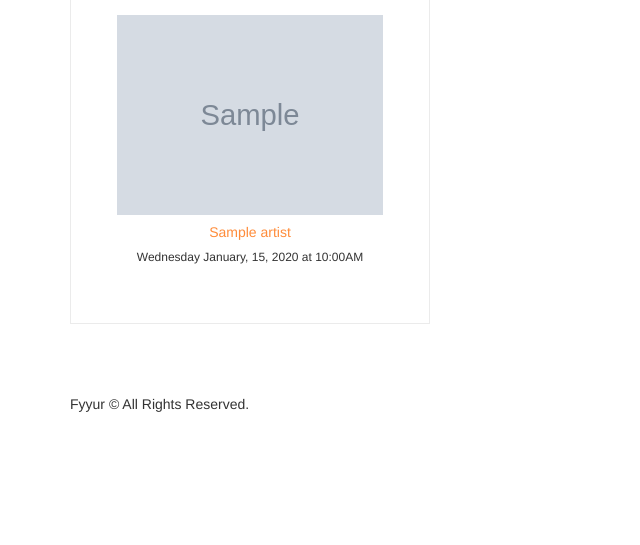
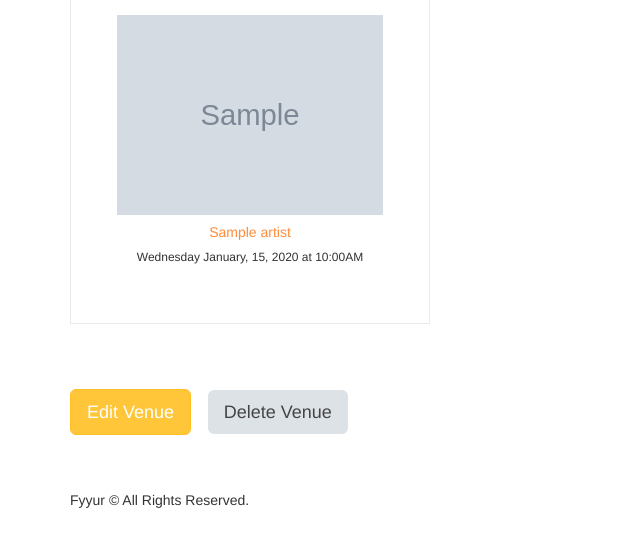
Before and after one commit to miirakuy/Udacity_FSND_01_fyyur, a Flask app: page /venues/1 in a window 1280 px wide. Shown: the part 701-1246 px from the top of the page, without its empty margins (0-640 px from the left). Before the commit the page ends 1113 px from the top, so only its background shows below. Run offline with Flask 2, Linux system fonts and the light colour scheme; tables that the repository leaves empty hold one stand-in row (values such as "Sample post"); grey boxes marked "Sample" are stand-in pictures; some libraries are stand-ins or nearby versions.

Commit message:
Implement DELETE and EDIT for Venue and Artist.

```diff
--- a/app.py
+++ b/app.py
@@ -51,7 +51,7 @@ class Venue(db.Model):
     website = db.Column(db.String(500))
     seeking_talent = db.Column(db.Boolean, default=True)
     seeking_description = db.Column(db.String(500))
-    shows = db.relationship('Show', backref=db.backref('Venue', lazy=True))
+    shows = db.relationship('Show', backref=db.backref('Venue', lazy=True, cascade='all'))
 
     def __init__(self, name, city, state, address, phone, facebook_link, genres, image_link='', website='', seeking_talent=False, seeking_description=''):
       self.name = name
@@ -67,6 +67,13 @@ class Venue(db.Model):
 
     def create(self):
       db.session.add(self)
+      db.session.commit()
+
+    def update(self):
+      db.session.commit()
+
+    def delete(self):
+      db.session.delete(self)
       db.session.commit()
 
     @property
@@ -102,7 +109,14 @@ class Artist(db.Model):
     website = db.Column(db.String(500))
     seeking_venues = db.Column(db.Boolean, default=False)
     seeking_description = db.Column(db.String(500))
-    shows = db.relationship('Show', backref=db.backref('Artist', lazy=True))
+    shows = db.relationship('Show', backref=db.backref('Artist', lazy=True, cascade='all'))
+
+    def create(self):
+      db.session.add(self)
+      db.session.commit()
+
+    def update(self):
+      db.session.commit()
 
     def artist_id_name(self):
       return {
@@ -130,14 +144,18 @@ class Artist(db.Model):
 class Show(db.Model):
     __tablename__ = 'Show'
     id = db.Column(db.Integer, primary_key=True)
-    venue_id = db.Column(db.Integer, db.ForeignKey('Venue.id'))
-    artist_id = db.Column(db.Integer, db.ForeignKey('Artist.id'))
+    venue_id = db.Column(db.Integer, db.ForeignKey('Venue.id', ondelete='CASCADE'))
+    artist_id = db.Column(db.Integer, db.ForeignKey('Artist.id', ondelete='CASCADE'))
     start_time = db.Column(db.DateTime())
 
     def __init__(self, venue_id, artist_id, start_time):
       self.venue_id = venue_id
       self.artist_id = artist_id
       self.start_time = start_time
+
+    def create(self):
+      db.session.add(self)
+      db.session.commit()
 
 #----------------------------------------------------------------------------#
 # Filters.
@@ -248,31 +266,45 @@ def create_venue_form():
 def create_venue_submission():
   # TODO: insert form data as a new Venue record in the db, instead
   # TODO: modify data to be the data object returned from db insertion
-  name = request.form['name']
-  city = request.form['city']
-  state = request.form['state']
-  address = request.form['address']
-  phone = request.form['phone']
-  genres = request.form.getlist('genres')
-  facebook_link = request.form['facebook_link']
-  data = Venue(name=name, city=city, state=state, address=address, phone=phone, genres=genres, facebook_link=facebook_link)
-  Venue.create(data)
 
-  # on successful db insert, flash success
-  flash('Venue ' + request.form['name'] + ' was successfully listed!')
+  try:
+    name = request.form['name']
+    city = request.form['city']
+    state = request.form['state']
+    address = request.form['address']
+    phone = request.form['phone']
+    genres = request.form.getlist('genres')
+    facebook_link = request.form['facebook_link']
+    data = Venue(name=name, city=city, state=state, address=address, phone=phone, genres=genres, facebook_link=facebook_link)
+    Venue.create(data)
+    # on successful db insert, flash success
+    flash('Venue ' + request.form['name'] + ' was successfully listed!')
   # TODO: on unsuccessful db insert, flash an error instead.
   # e.g., flash('An error occurred. Venue ' + data.name + ' could not be listed.')
   # see: http://flask.pocoo.org/docs/1.0/patterns/flashing/
+  except:
+    flash('An error occurred. Venue ' + data.name + ' could not be listed.')
+  finally:
+    db.session.close()
   return render_template('pages/home.html')
 
 @app.route('/venues/<venue_id>', methods=['DELETE'])
 def delete_venue(venue_id):
   # TODO: Complete this endpoint for taking a venue_id, and using
   # SQLAlchemy ORM to delete a record. Handle cases where the session commit could fail.
+  try:
+    data = Venue.query.get(venue_id)
+    Venue.delete(data)
+    flash('Venue ' + request.form['name'] + ' was successfully deleted!')
+  except:
+    flash('An error occurred. Venue ' + data.name + ' could not be deleted.')
+  finally:
+    db.session.close()
+  return render_template('pages/home.html')
+
 
   # BONUS CHALLENGE: Implement a button to delete a Venue on a Venue Page, have it so that
   # clicking that button delete it from the db then redirect the user to the homepage
-  return None
 
 #  Artists
 #  ----------------------------------------------------------------
@@ -346,53 +378,69 @@ def show_artist(artist_id):
 @app.route('/artists/<int:artist_id>/edit', methods=['GET'])
 def edit_artist(artist_id):
   form = ArtistForm()
-  artist={
-    "id": 4,
-    "name": "Guns N Petals",
-    "genres": ["Rock n Roll"],
-    "city": "San Francisco",
-    "state": "CA",
-    "phone": "326-123-5000",
-    "website": "https://www.gunsnpetalsband.com",
-    "facebook_link": "https://www.facebook.com/GunsNPetals",
-    "seeking_venue": True,
-    "seeking_description": "Looking for shows to perform at in the San Francisco Bay Area!",
-    "image_link": "https://images.unsplash.com/photo-1549213783-8284d0336c4f?ixlib=rb-1.2.1&ixid=eyJhcHBfaWQiOjEyMDd9&auto=format&fit=crop&w=300&q=80"
-  }
   # TODO: populate form with fields from artist with ID <artist_id>
+  artist = Artist.query.get(artist_id)
+  form.name.data = artist.name
+  form.genres.data = artist.genres
+  form.city.data = artist.city
+  form.state.data = artist.state
+  form.phone.data = artist.phone
+  form.facebook_link.data = artist.facebook_link
   return render_template('forms/edit_artist.html', form=form, artist=artist)
 
 @app.route('/artists/<int:artist_id>/edit', methods=['POST'])
 def edit_artist_submission(artist_id):
   # TODO: take values from the form submitted, and update existing
   # artist record with ID <artist_id> using the new attributes
-
+  try:
+    form = ArtistForm(request.form)
+    artist = Artist.query.get(artist_id)
+    artist.name = request.form['name']
+    artist.genres = request.form.getlist('genres')
+    artist.city = request.form['city']
+    artist.state = request.form['state']
+    artist.phone = request.form['phone']
+    artist.facebook_link = request.form['facebook_link']
+    Artist.update(artist)
+  except:
+    db.session.rollback()
+  finally:
+    db.session.close()
   return redirect(url_for('show_artist', artist_id=artist_id))
 
 @app.route('/venues/<int:venue_id>/edit', methods=['GET'])
 def edit_venue(venue_id):
   form = VenueForm()
-  venue={
-    "id": 1,
-    "name": "The Musical Hop",
-    "genres": ["Jazz", "Reggae", "Swing", "Classical", "Folk"],
-    "address": "1015 Folsom Street",
-    "city": "San Francisco",
-    "state": "CA",
-    "phone": "123-123-1234",
-    "website": "https://www.themusicalhop.com",
-    "facebook_link": "https://www.facebook.com/TheMusicalHop",
-    "seeking_talent": True,
-    "seeking_description": "We are on the lookout for a local artist to play every two weeks. Please call us.",
-    "image_link": "https://images.unsplash.com/photo-1543900694-133f37abaaa5?ixlib=rb-1.2.1&ixid=eyJhcHBfaWQiOjEyMDd9&auto=format&fit=crop&w=400&q=60"
-  }
   # TODO: populate form with values from venue with ID <venue_id>
+  venue = Venue.query.get(venue_id)
+  form.name.data = venue.name
+  form.genres.data = venue.genres
+  form.city.data = venue.city
+  form.state.data = venue.state
+  form.address.data = venue.address
+  form.phone.data = venue.phone
+  form.facebook_link.data = venue.facebook_link
   return render_template('forms/edit_venue.html', form=form, venue=venue)
 
 @app.route('/venues/<int:venue_id>/edit', methods=['POST'])
 def edit_venue_submission(venue_id):
   # TODO: take values from the form submitted, and update existing
   # venue record with ID <venue_id> using the new attributes
+  try:
+    form = VenueForm()
+    venue = Venue.query.get(venue_id)
+    venue.name = request.form['name']
+    venue.genres = request.form.getlist('genres')
+    venue.city = request.form['city']
+    venue.state = request.form['state']
+    venue.address = request.form['address']
+    venue.phone = request.form['phone']
+    venue.facebook_link = request.form['facebook_link']
+    Venue.update(venue)
+  except:
+    db.session.rollback()
+  finally:
+    db.session.close()
   return redirect(url_for('show_venue', venue_id=venue_id))
 
 #  Create Artist
@@ -408,20 +456,24 @@ def create_artist_submission():
   # called upon submitting the new artist listing form
   # TODO: insert form data as a new Venue record in the db, instead
   # TODO: modify data to be the data object returned from db insertion
-  name = request.form['name']
-  city = request.form['city']
-  state = request.form['state']
-  phone = request.form['phone']
-  genres = request.form.getlist('genres')
-  facebook_link = request.form['facebook_link']
-  data = Artist(name=name, city=city, state=state, phone=phone, genres=genres, facebook_link=facebook_link)
-  db.session.add(data)
-  db.session.commit()
+  try:
+    name = request.form['name']
+    city = request.form['city']
+    state = request.form['state']
+    phone = request.form['phone']
+    genres = request.form.getlist('genres')
+    facebook_link = request.form['facebook_link']
+    data = Artist(name=name, city=city, state=state, phone=phone, genres=genres, facebook_link=facebook_link)
+    Artist.create(data)
 
-  # on successful db insert, flash success
-  flash('Artist ' + request.form['name'] + ' was successfully listed!')
+    # on successful db insert, flash success
+    flash('Artist ' + request.form['name'] + ' was successfully listed!')
   # TODO: on unsuccessful db insert, flash an error instead.
   # e.g., flash('An error occurred. Artist ' + data.name + ' could not be listed.')
+  except:
+    flash('An error occurred. Artist ' + data.name + ' could not be listed.')
+  finally:
+    db.session.close()
   return render_template('pages/home.html')
 
 
@@ -459,18 +511,21 @@ def create_shows():
 def create_show_submission():
   # called to create new shows in the db, upon submitting new show listing form
   # TODO: insert form data as a new Show record in the db, instead
-  artist_id = request.form['artist_id']
-  venue_id = request.form['venue_id']
-  start_time = request.form['start_time']
-  data = Show(artist_id=artist_id, venue_id=venue_id, start_time=start_time)
-  db.session.add(data)
-  db.session.commit()
-
-  # on successful db insert, flash success
-  flash('Show was successfully listed!')
+  try:
+    artist_id = request.form['artist_id']
+    venue_id = request.form['venue_id']
+    start_time = request.form['start_time']
+    data = Show(artist_id=artist_id, venue_id=venue_id, start_time=start_time)
+    Show.create(data)
+    # on successful db insert, flash success
+    flash('Show was successfully listed!')
   # TODO: on unsuccessful db insert, flash an error instead.
   # e.g., flash('An error occurred. Show could not be listed.')
   # see: http://flask.pocoo.org/docs/1.0/patterns/flashing/
+  except:
+    flash('An error occurred. Show could not be listed.')
+  finally:
+    db.session.close()
   return render_template('pages/home.html')
 
 @app.errorhandler(404)
--- a/templates/pages/show_artist.html
+++ b/templates/pages/show_artist.html
@@ -71,5 +71,10 @@
 		{% endfor %}
 	</div>
 </section>
+<section>
+	<h3>
+		<a href="/artists/{{ artist.id }}/edit"><button class="btn btn-primary btn-lg">Edit Artist</button></a>
+	</h3>
+</section>
 
 {% endblock %}
--- a/templates/pages/show_venue.html
+++ b/templates/pages/show_venue.html
@@ -74,5 +74,11 @@
 		{% endfor %}
 	</div>
 </section>
+<section>
+	<h3>
+		<a href="/venues/{{ venue.id }}/edit"><button class="btn btn-primary btn-lg">Edit Venue</button></a>
+		<button class="btn btn-default btn-lg" id="delete-button" data-id={{ venue.id }}>Delete Venue</button>
+	</h3>
+</section>
 
 {% endblock %}
```
